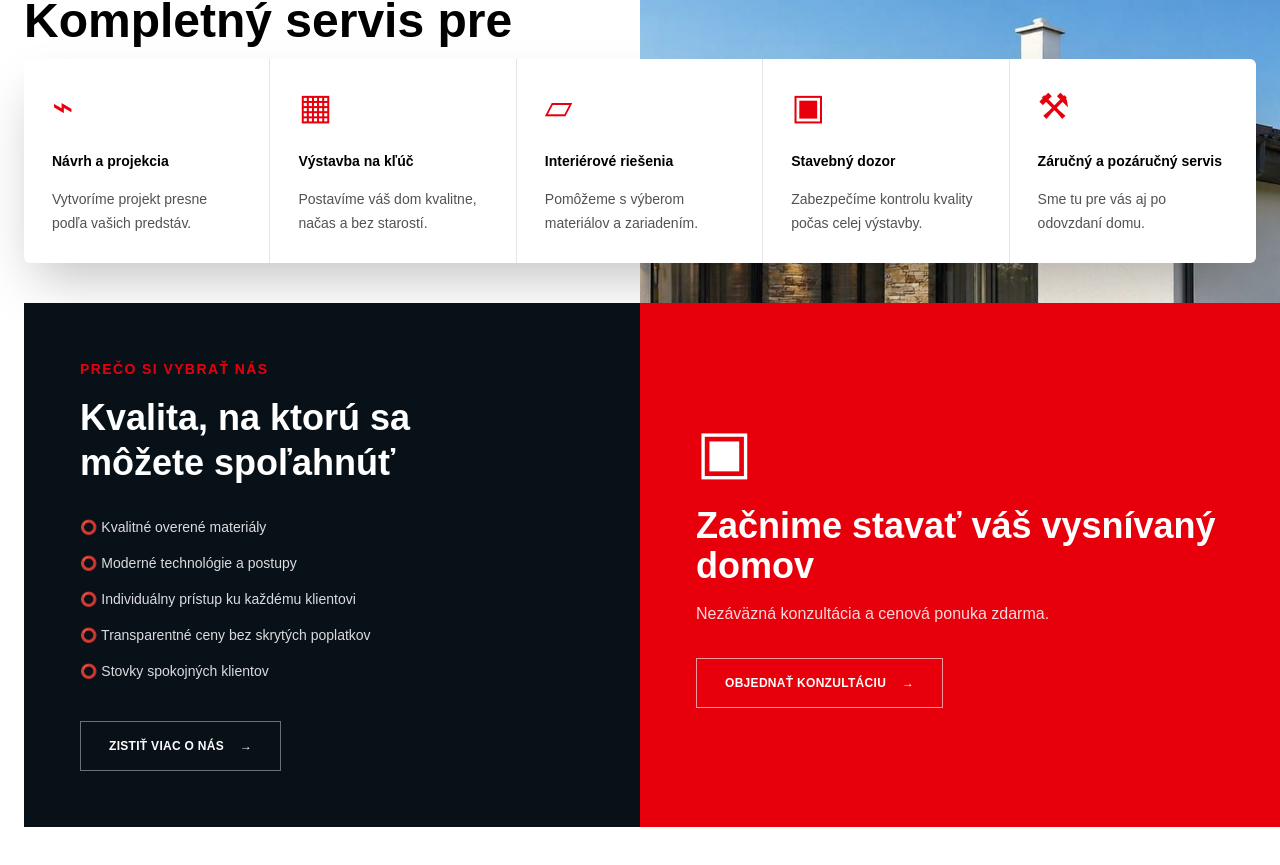
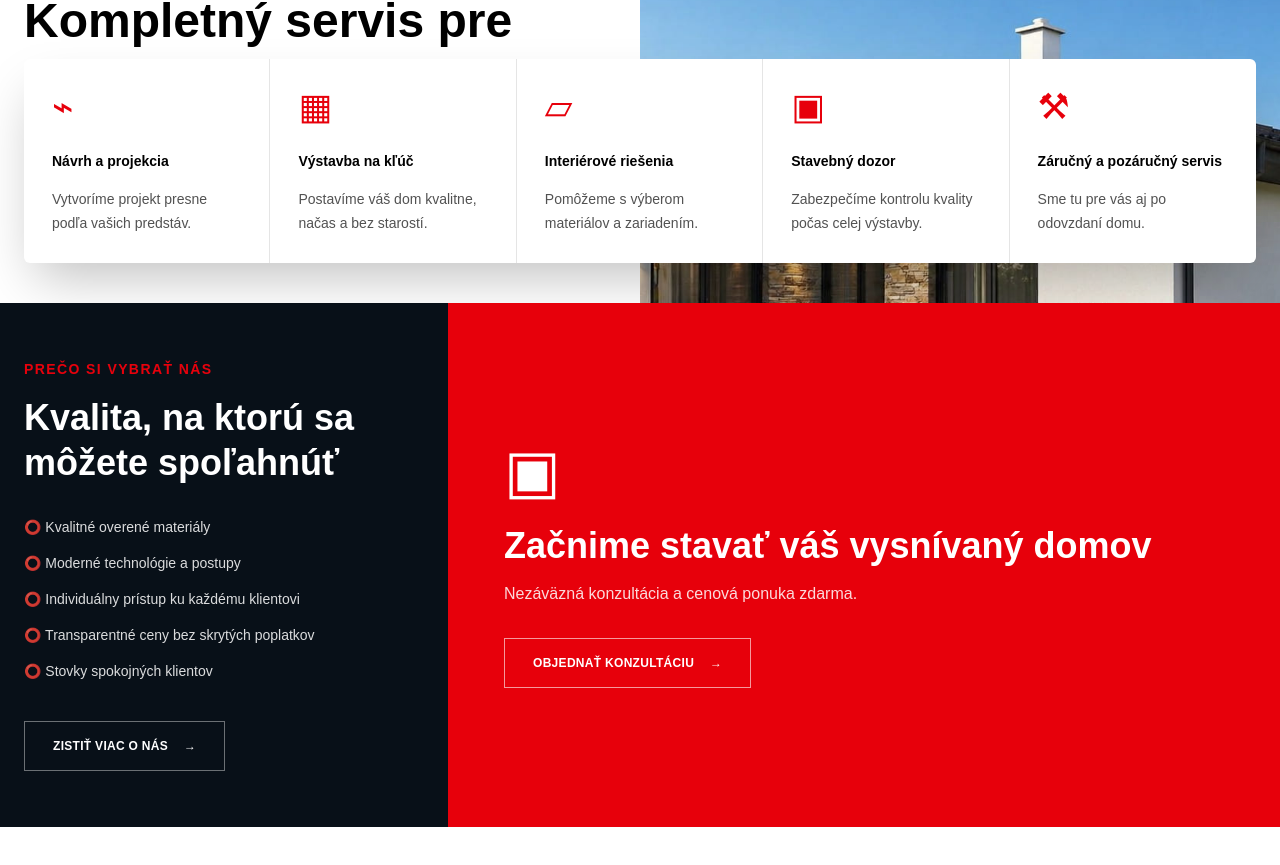
Before and after one commit to mgombr-dotcom/domprevas-new, a Next.js app: page / in a window 1280 px wide. Shown: the part 2285-3150 px from the top of the page. Built offline with nearby package versions, Linux system fonts and the light colour scheme.

Commit message:
full width services section fix

```diff
--- a/app/page.tsx
+++ b/app/page.tsx
@@ -305,8 +305,8 @@ export default function Home() {
             </div>
           </div>
 
-          <div className="mx-auto mt-10 grid max-w-7xl grid-cols-1 px-6 lg:grid-cols-[1fr_calc((100vw-1280px)/2+640px)] lg:pr-0">
-            <div className="bg-[#081018] p-10 text-white md:p-14">
+          <div className="mt-10 grid w-full grid-cols-1 lg:grid-cols-[35%_65%]">
+            <div className="bg-[#081018] p-10 text-white md:p-14 lg:pl-[calc((100vw-1280px)/2+24px)]">
               <p className="mb-4 text-sm font-bold uppercase tracking-widest text-red-600">
                 Prečo si vybrať nás
               </p>
```
